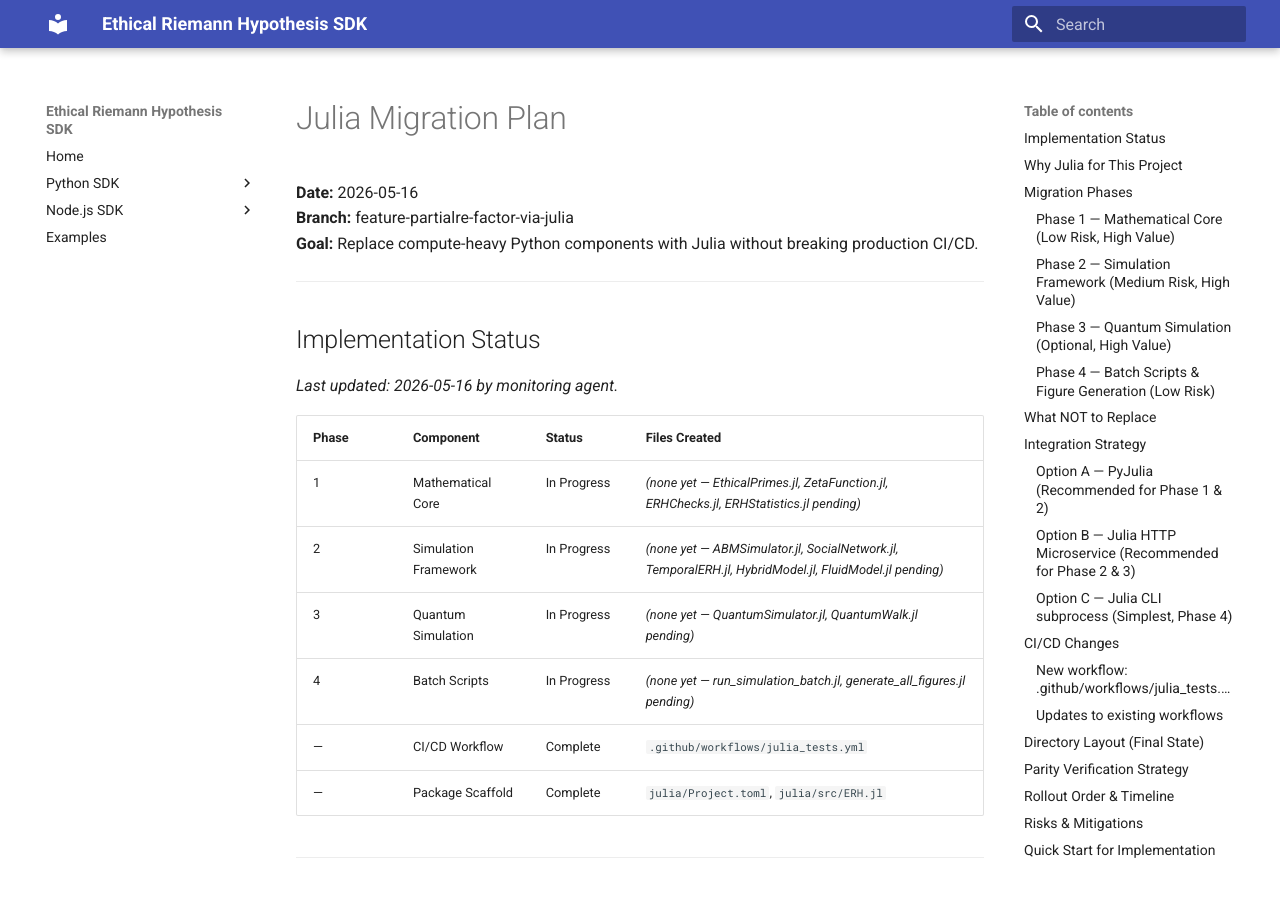
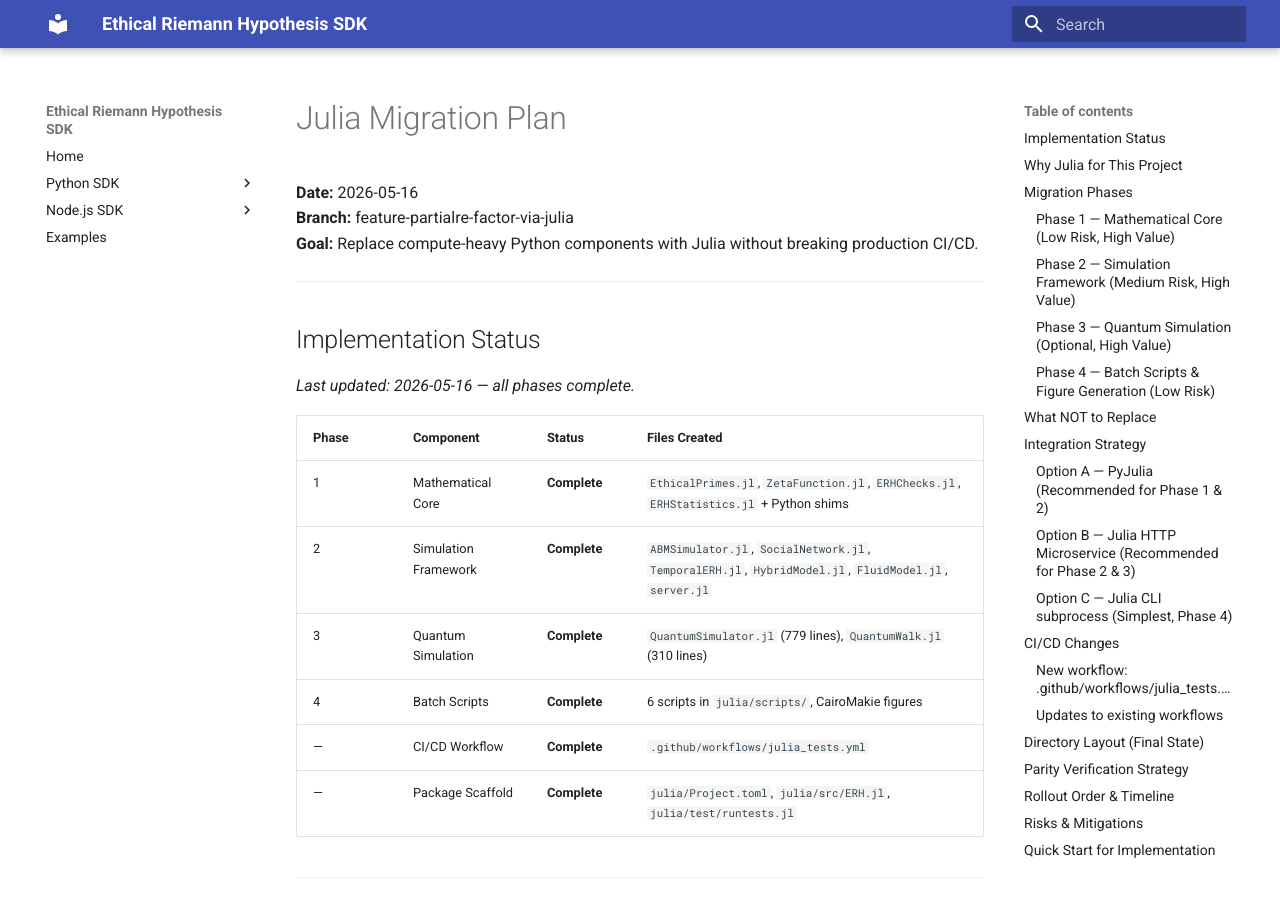
Before and after one commit to dennislee928/Ethic-Latex, an MkDocs documentation site: the page built from docs/plans/2026-05-16-julia-migration-plan.md, in a window 1280 px wide and 900 px high. Built offline with MkDocs 1.6.1 and Material for MkDocs 9.7.7, drawn with Linux system fonts in a browser that asks for light colours.

Commit message:
Update 2026-05-16-julia-migration-plan.md

```diff
--- a/docs/plans/2026-05-16-julia-migration-plan.md
+++ b/docs/plans/2026-05-16-julia-migration-plan.md
@@ -8,16 +8,16 @@
 
 ## Implementation Status
 
-*Last updated: 2026-05-16 by monitoring agent.*
+*Last updated: 2026-05-16 — all phases complete.*
 
 | Phase | Component | Status | Files Created |
 |---|---|---|---|
-| 1 | Mathematical Core | In Progress | *(none yet — EthicalPrimes.jl, ZetaFunction.jl, ERHChecks.jl, ERHStatistics.jl pending)* |
-| 2 | Simulation Framework | In Progress | *(none yet — ABMSimulator.jl, SocialNetwork.jl, TemporalERH.jl, HybridModel.jl, FluidModel.jl pending)* |
-| 3 | Quantum Simulation | In Progress | *(none yet — QuantumSimulator.jl, QuantumWalk.jl pending)* |
-| 4 | Batch Scripts | In Progress | *(none yet — run_simulation_batch.jl, generate_all_figures.jl pending)* |
-| — | CI/CD Workflow | Complete | `.github/workflows/julia_tests.yml` |
-| — | Package Scaffold | Complete | `julia/Project.toml`, `julia/src/ERH.jl` |
+| 1 | Mathematical Core | **Complete** | `EthicalPrimes.jl`, `ZetaFunction.jl`, `ERHChecks.jl`, `ERHStatistics.jl` + Python shims |
+| 2 | Simulation Framework | **Complete** | `ABMSimulator.jl`, `SocialNetwork.jl`, `TemporalERH.jl`, `HybridModel.jl`, `FluidModel.jl`, `server.jl` |
+| 3 | Quantum Simulation | **Complete** | `QuantumSimulator.jl` (779 lines), `QuantumWalk.jl` (310 lines) |
+| 4 | Batch Scripts | **Complete** | 6 scripts in `julia/scripts/`, CairoMakie figures |
+| — | CI/CD Workflow | **Complete** | `.github/workflows/julia_tests.yml` |
+| — | Package Scaffold | **Complete** | `julia/Project.toml`, `julia/src/ERH.jl`, `julia/test/runtests.jl` |
 
 ---
 
```
